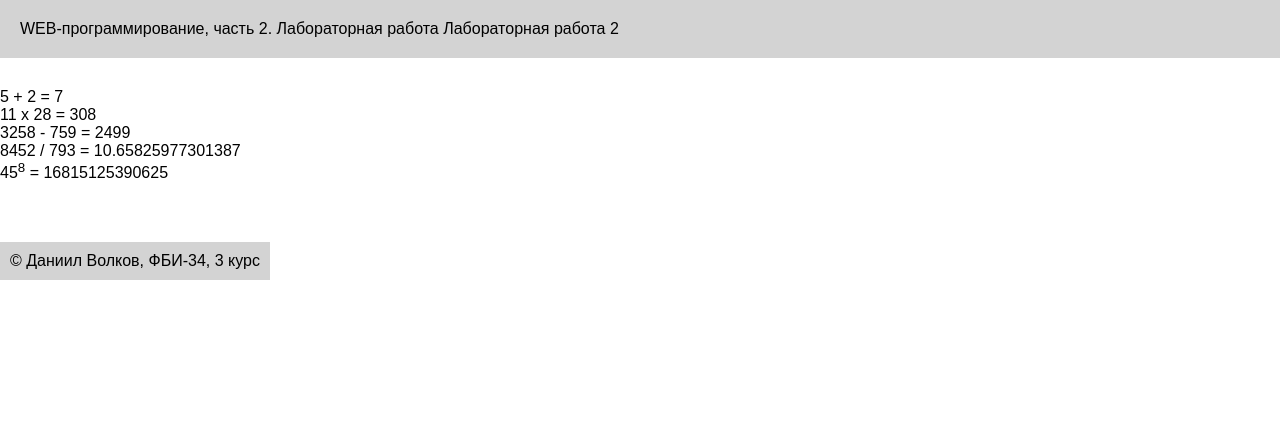
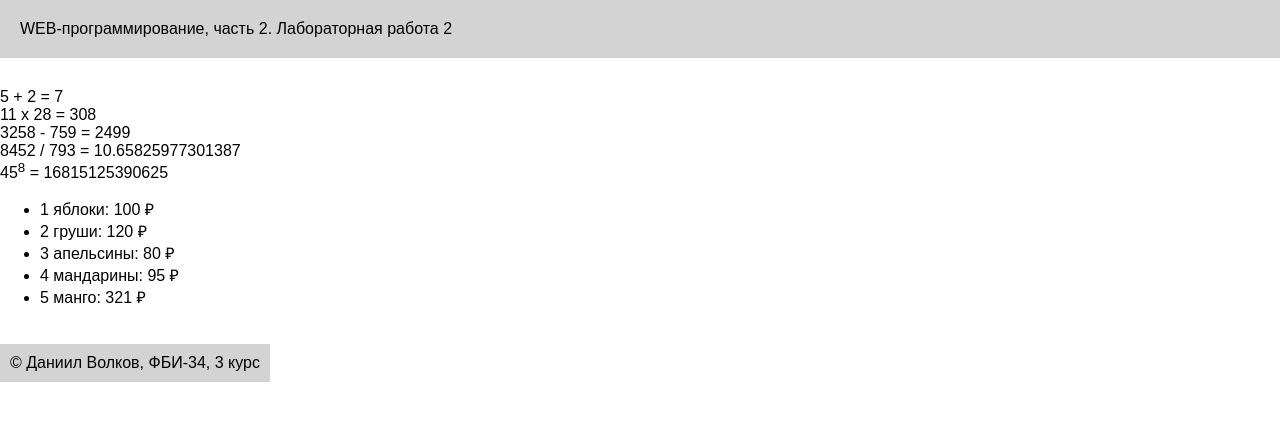
Before and after one commit to ohweraohw1243/web-back-labs, a Flask app: page /lab2/example in a window 1280 px wide. Shown: the top 421 px of the page. Run offline with Flask 3, Linux system fonts and the light colour scheme.

Commit message:
Цикл в шаблоне

```diff
--- a/app.py
+++ b/app.py
@@ -342,8 +342,13 @@ def add_flower(name):
 
 @app.route('/lab2/example')
 def example():
-    name = 'Даниил Волков'
-    number = 'Лабораторная работа 2'
-    group = 'ФБИ-34'
-    course = '3 курс'
-    return render_template('example.html', name=name, number=number, group=group, course=course)
+    name, number, group, course = 'Даниил Волков',  '2', 'ФБИ-34',  '3 курс'
+    fruits = [
+        {'name': 'яблоки', 'price': 100},
+        {'name': 'груши', 'price': 120},
+        {'name': 'апельсины', 'price': 80},
+        {'name': 'мандарины', 'price': 95},
+        {'name': 'манго', 'price': 321}
+    ]
+    return render_template('example.html', name=name, number=number, group=group,
+                           course=course, fruits=fruits)
--- a/templates/example.html
+++ b/templates/example.html
@@ -19,6 +19,11 @@
         3258 - 759 = {{3258 - 759}}<br>
         8452 / 793 = {{8452 / 793}}<br>
         45<sup>8</sup> = {{45**8}}<br>
+        <ul>
+            {% for f in fruits %}
+            <li>{{ loop.index }} {{ f.name }}: {{ f.price }} &#x20bd; </li>
+            {% endfor %}
+        </ul
     </main>
     <footer>
         &copy;
```
